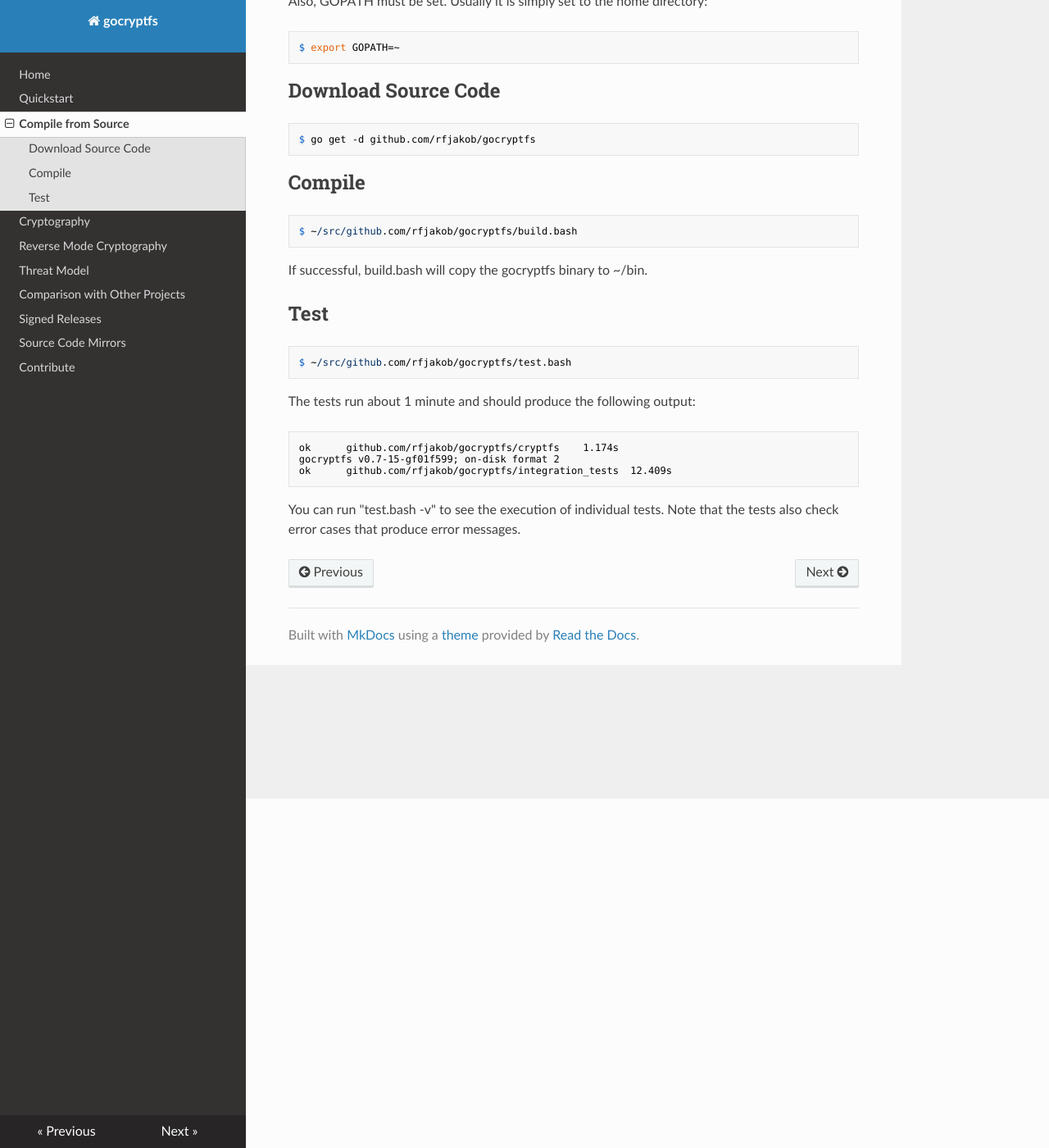
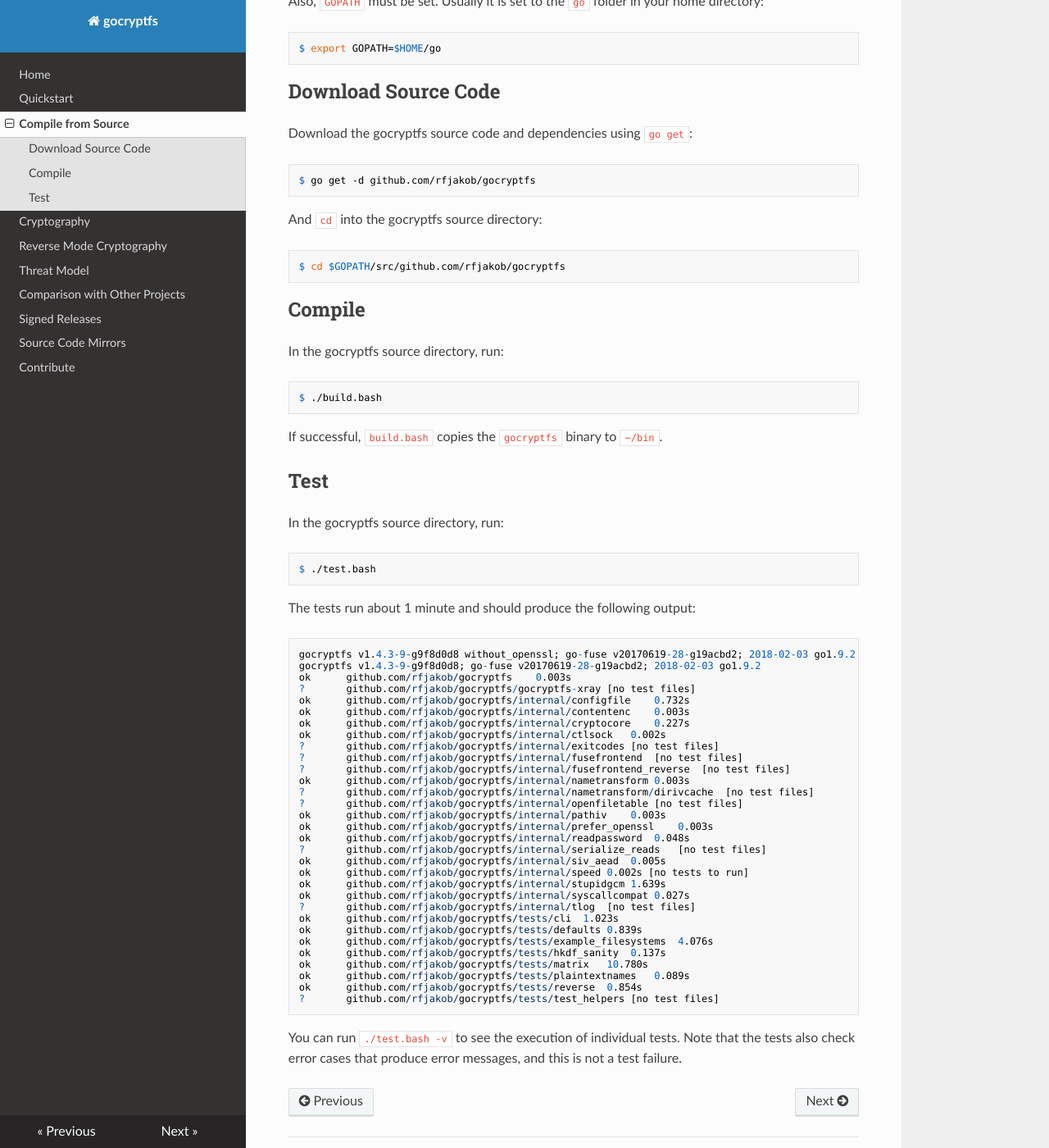
Before and after one commit to rfjakob/gocryptfs-website, an MkDocs documentation site: the page built from docs/compile.md, in a window 1280 px wide and 1400 px high, scrolled down 426 px. Shown: the whole window at 82% size. Built offline with MkDocs 1.6.1, drawn with Linux system fonts in a browser that asks for light colours; nearby versions of some CDN libraries; old or Windows-style settings are respelled for this version of MkDocs; some of the changed text lies outside the part shown.

Commit message:
Update compile page
Test output was out of date, and GOPATH is now usually
set to ~/go.

````diff
--- a/docs/compile.md
+++ b/docs/compile.md
@@ -12,32 +12,74 @@ On Debian and Ubuntu,
 
 	$ sudo apt-get install golang libssl-dev
 
-Also, GOPATH must be set. Usually it is simply set to the home directory:
+Also, `GOPATH` must be set. Usually it is set to the `go` folder in
+your home directory:
 
-	$ export GOPATH=~
+	$ export GOPATH=$HOME/go
 
 Download Source Code
 --------------------
 
+Download the gocryptfs source code and dependencies using `go get`:
+
 	$ go get -d github.com/rfjakob/gocryptfs
+
+And `cd` into the gocryptfs source directory:
+
+	$ cd $GOPATH/src/github.com/rfjakob/gocryptfs
 
 Compile
 -------
 
-	$ ~/src/github.com/rfjakob/gocryptfs/build.bash
+In the gocryptfs source directory, run:
 
-If successful, build.bash will copy the gocryptfs binary to ~/bin.
+	$ ./build.bash
+
+If successful, `build.bash` copies the `gocryptfs` binary to `~/bin`.
 
 Test
 ----
 
-	$ ~/src/github.com/rfjakob/gocryptfs/test.bash
+In the gocryptfs source directory, run:
+
+	$ ./test.bash
 
 The tests run about 1 minute and should produce the following output:
 
-	ok  	github.com/rfjakob/gocryptfs/cryptfs	1.174s
-	gocryptfs v0.7-15-gf01f599; on-disk format 2
-	ok  	github.com/rfjakob/gocryptfs/integration_tests	12.409s
+```
+gocryptfs v1.4.3-9-g9f8d0d8 without_openssl; go-fuse v20170619-28-g19acbd2; 2018-02-03 go1.9.2
+gocryptfs v1.4.3-9-g9f8d0d8; go-fuse v20170619-28-g19acbd2; 2018-02-03 go1.9.2
+ok  	github.com/rfjakob/gocryptfs	0.003s
+?   	github.com/rfjakob/gocryptfs/gocryptfs-xray	[no test files]
+ok  	github.com/rfjakob/gocryptfs/internal/configfile	0.732s
+ok  	github.com/rfjakob/gocryptfs/internal/contentenc	0.003s
+ok  	github.com/rfjakob/gocryptfs/internal/cryptocore	0.227s
+ok  	github.com/rfjakob/gocryptfs/internal/ctlsock	0.002s
+?   	github.com/rfjakob/gocryptfs/internal/exitcodes	[no test files]
+?   	github.com/rfjakob/gocryptfs/internal/fusefrontend	[no test files]
+?   	github.com/rfjakob/gocryptfs/internal/fusefrontend_reverse	[no test files]
+ok  	github.com/rfjakob/gocryptfs/internal/nametransform	0.003s
+?   	github.com/rfjakob/gocryptfs/internal/nametransform/dirivcache	[no test files]
+?   	github.com/rfjakob/gocryptfs/internal/openfiletable	[no test files]
+ok  	github.com/rfjakob/gocryptfs/internal/pathiv	0.003s
+ok  	github.com/rfjakob/gocryptfs/internal/prefer_openssl	0.003s
+ok  	github.com/rfjakob/gocryptfs/internal/readpassword	0.048s
+?   	github.com/rfjakob/gocryptfs/internal/serialize_reads	[no test files]
+ok  	github.com/rfjakob/gocryptfs/internal/siv_aead	0.005s
+ok  	github.com/rfjakob/gocryptfs/internal/speed	0.002s [no tests to run]
+ok  	github.com/rfjakob/gocryptfs/internal/stupidgcm	1.639s
+ok  	github.com/rfjakob/gocryptfs/internal/syscallcompat	0.027s
+?   	github.com/rfjakob/gocryptfs/internal/tlog	[no test files]
+ok  	github.com/rfjakob/gocryptfs/tests/cli	1.023s
+ok  	github.com/rfjakob/gocryptfs/tests/defaults	0.839s
+ok  	github.com/rfjakob/gocryptfs/tests/example_filesystems	4.076s
+ok  	github.com/rfjakob/gocryptfs/tests/hkdf_sanity	0.137s
+ok  	github.com/rfjakob/gocryptfs/tests/matrix	10.780s
+ok  	github.com/rfjakob/gocryptfs/tests/plaintextnames	0.089s
+ok  	github.com/rfjakob/gocryptfs/tests/reverse	0.854s
+?   	github.com/rfjakob/gocryptfs/tests/test_helpers	[no test files]
+```
 
-You can run "test.bash -v" to see the execution of individual tests. Note that
-the tests also check error cases that produce error messages.
+You can run `./test.bash -v` to see the execution of individual tests. Note that
+the tests also check error cases that produce error messages, and this is not
+a test failure.
````
